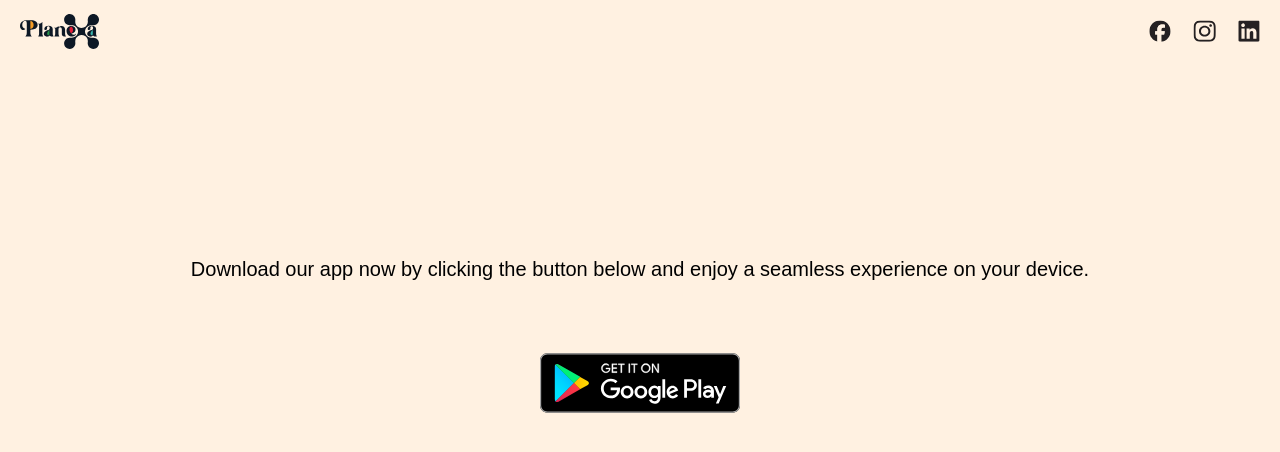
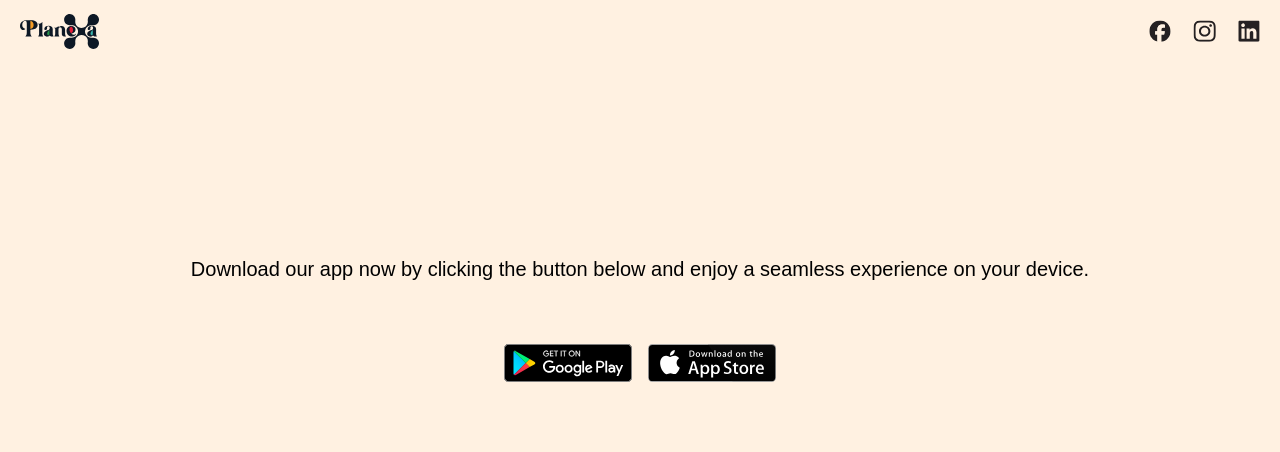
Before and after one commit to redfedted/PlanexaWebsite, a React (Vite) app: page /club in a window 1280 px wide. Shown: the top 452 px of the page. Built offline with nearby package versions, Linux system fonts and the light colour scheme; a web font is replaced by a local one.

Commit message:
feat: add ios app links

```diff
--- a/src/components/ImageCarousel.jsx
+++ b/src/components/ImageCarousel.jsx
@@ -97,14 +97,14 @@ function ImageCarousel() {
           {" "}
           <button
             onClick={() => {
-              navigate("/downloads");
+              window.location.href = "https://play.google.com/store/apps/details?id=ca.planexa";
             }}
           >
             <img className="lg:w-[200px]" src={img7} alt="" />
           </button>
           <button
             onClick={() => {
-              navigate("/downloads");
+              window.location.href = "https://apps.apple.com/us/app/planexa/id6736920900";
             }}
           >
             <img className="lg:w-[200px]" src={img8} alt="" />
--- a/src/pages/InstallApp.jsx
+++ b/src/pages/InstallApp.jsx
@@ -1,34 +1,25 @@
+import React from 'react';
 import img7 from "../svgs/googleplay.svg";
 import img8 from "../svgs/applestore.svg";
 import Navbar from "../components/Navbar";
 
 export default function InstallApp() {
   return (
-    <div>
+    <div className="min-h-screen flex flex-col justify-between">
       <Navbar />
-      <div className="justify-center mt-[15%] flex flex-col items-center">
+      <div className="flex flex-col justify-center items-center mt-[15%] mb-auto">
         <h1 className="px-2 text-sm text-center sm:text-xl md:px-10">
           Download our app now by clicking the button below and enjoy a seamless
           experience on your device.
         </h1>
-        <div className="flex 2xl:gap-[1rem] gap-[0.563rem]  ">
-          {" "}
-          <a
-            href="https://play.google.com/store/apps/details?id=ca.planexa"
-            target="_blank"
-          >
-            {" "}
-            <button>
-              <img className="lg:w-[200px]" src={img7} alt="" />
-            </button>
+        {/* Add appstore and playstore download icons */}
+        <div className="flex space-x-4 mt-4">
+          <a href="https://play.google.com/store/apps/details?id=ca.planexa" target="_blank" rel="noopener noreferrer">
+            <img src={img7} alt="Download from Google Play" className="w-32 h-auto" />
           </a>
-          {/* <a href="" target="_blank">
-            {" "}
-            <button>
-              {" "}
-              <img className="lg:w-[200px]" src={img8} alt="" />
-            </button>
-          </a> */}
+          <a href="https://apps.apple.com/us/app/planexa/id6736920900" target="_blank" rel="noopener noreferrer">
+            <img src={img8} alt="Download from Apple Store" className="w-32 h-auto" />
+          </a>
         </div>
       </div>
     </div>
```
